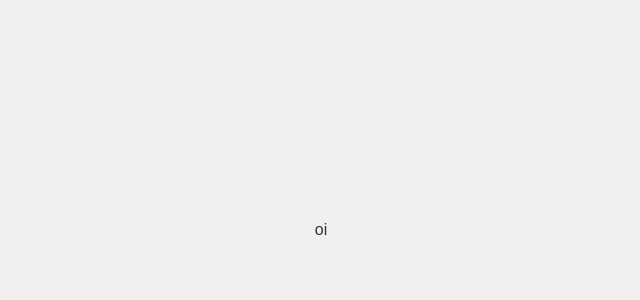
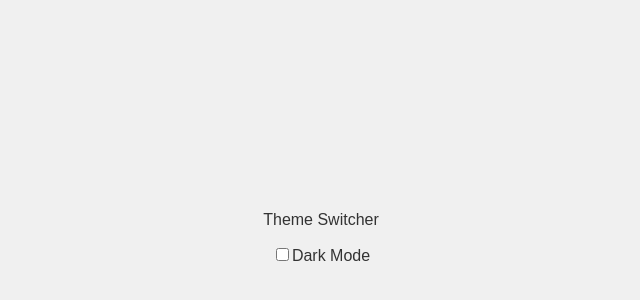
Before and after one commit to leonardo-vargas-de-paula/react-theme-switcher, a React (Vite) app: page / in a window 1280 px wide. Shown: the part 170-470 px from the top of the page, without its empty margins (319-959 px from the left). Built offline with nearby package versions, Linux system fonts and the light colour scheme.

Commit message:
feat: adiciona checkbox para mudar tema da pagina

```diff
--- a/src/App.jsx
+++ b/src/App.jsx
@@ -3,9 +3,22 @@ import "./App.css";
 
 function App() {
   const [theme, setTheme] = useState("light");
-  return <main className={theme}>
-      oi
-    </main>;
+  const handleThemeChange = ({ target }) => {
+    setTheme(target.checked ? "dark" : "light");
+  };
+  return (
+    <main className={theme}>
+      <p>Theme Switcher</p>
+      <label>
+        <input
+          type="checkbox"
+          checked={theme === "dark"}
+          onChange={handleThemeChange}
+        />
+        Dark Mode
+      </label>
+    </main>
+  );
 }
 
 export default App;
```
